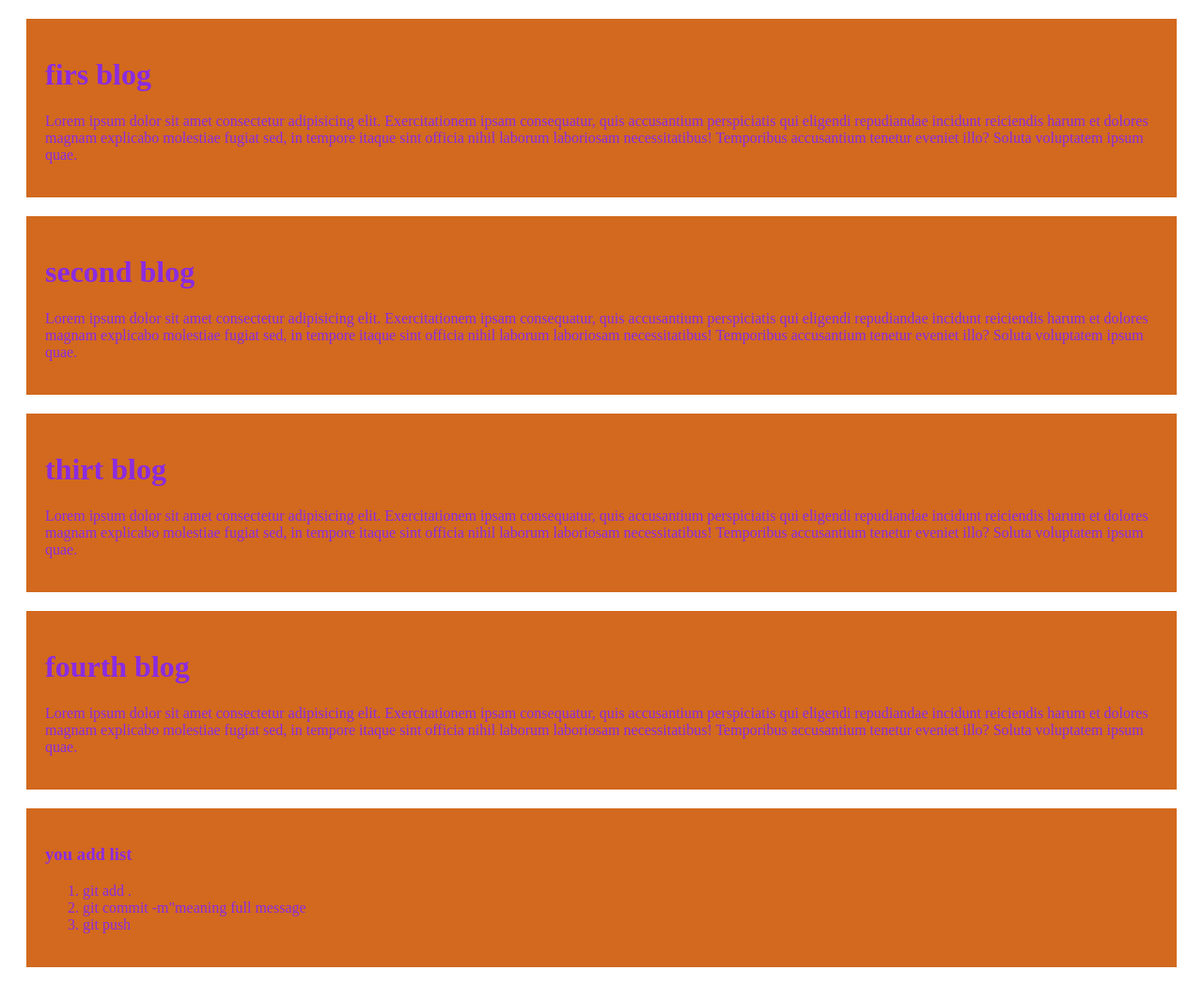
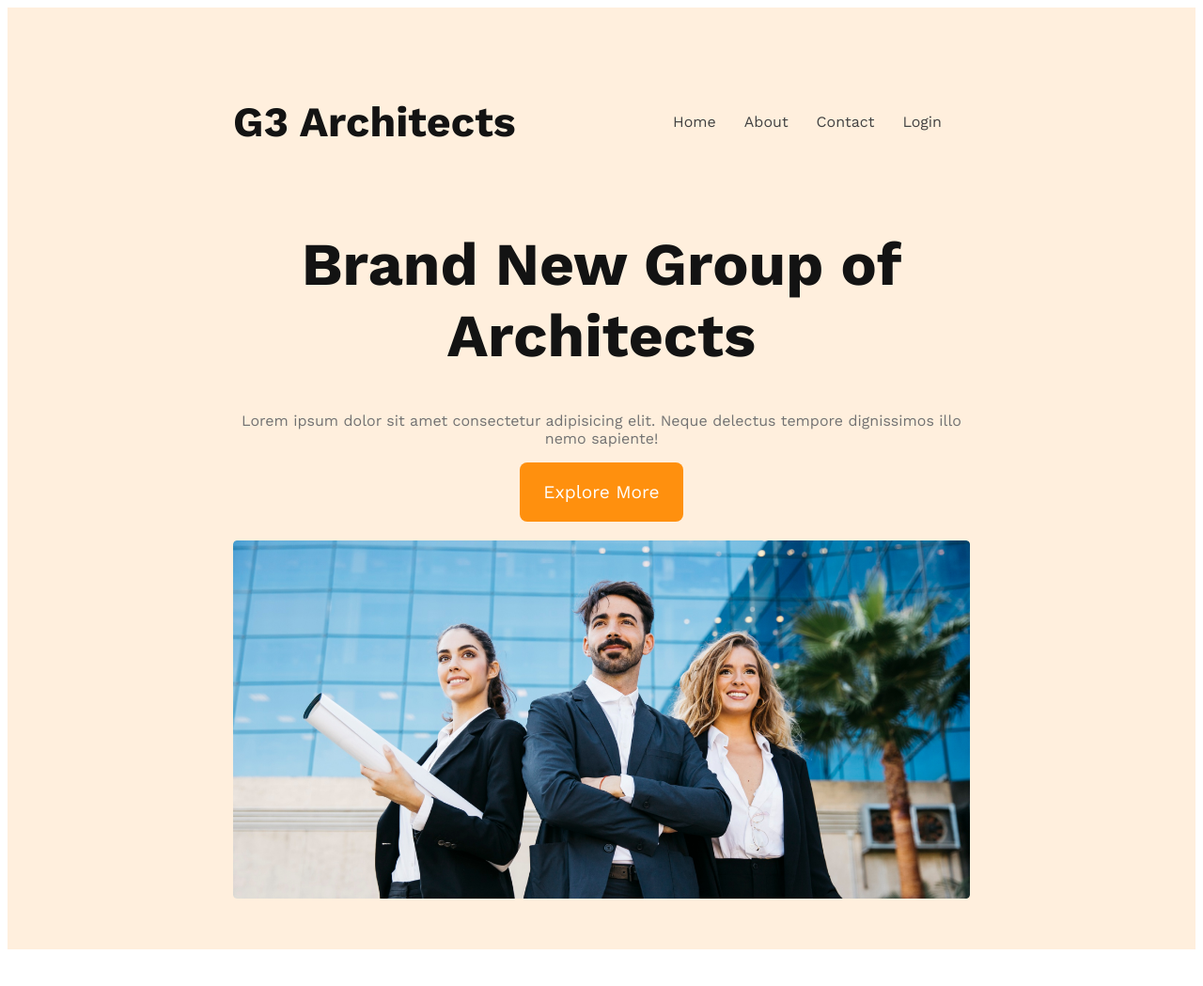
Before and after one commit to osam334/my-simple-website, a plain HTML site: page index.html in a window 1280 px wide. Shown: the whole page at 94% size. After the commit the page ends 1018 px from the top, so only its background shows below. Drawn offline with nearby package versions, Linux system fonts and the light colour scheme.

Commit message:
finished the header section

```diff
--- a/index.html
+++ b/index.html
@@ -1,38 +1,40 @@
 <!DOCTYPE html>
 <html lang="en">
+
 <head>
     <meta charset="UTF-8">
     <meta name="viewport" content="width=device-width, initial-scale=1.0">
-    <link rel="stylesheet" href="../my-simple-website/style/style.css">
-    <title>My-Simple-Website</title>
+    <link rel="stylesheet" href="./style/style.css">
+    <title>G3 Architects</title>
 </head>
+
 <body>
 
-    <div>
-        <h1>firs blog</h1>
-        <p>Lorem ipsum dolor sit amet consectetur adipisicing elit. Exercitationem ipsam consequatur, quis accusantium perspiciatis qui eligendi repudiandae incidunt reiciendis harum et dolores magnam explicabo molestiae fugiat sed, in tempore itaque sint officia nihil laborum laboriosam necessitatibus! Temporibus accusantium tenetur eveniet illo? Soluta voluptatem ipsum quae.</p>
-    </div>
-    <div>
-        <h1>second blog</h1>
-        <p>Lorem ipsum dolor sit amet consectetur adipisicing elit. Exercitationem ipsam consequatur, quis accusantium perspiciatis qui eligendi repudiandae incidunt reiciendis harum et dolores magnam explicabo molestiae fugiat sed, in tempore itaque sint officia nihil laborum laboriosam necessitatibus! Temporibus accusantium tenetur eveniet illo? Soluta voluptatem ipsum quae.</p>
-    </div>
-    <div>
-        <h1>thirt blog</h1>
-        <p>Lorem ipsum dolor sit amet consectetur adipisicing elit. Exercitationem ipsam consequatur, quis accusantium perspiciatis qui eligendi repudiandae incidunt reiciendis harum et dolores magnam explicabo molestiae fugiat sed, in tempore itaque sint officia nihil laborum laboriosam necessitatibus! Temporibus accusantium tenetur eveniet illo? Soluta voluptatem ipsum quae.</p>
-    </div>
-    <div>
-        <h1>fourth blog</h1>
-        <p>Lorem ipsum dolor sit amet consectetur adipisicing elit. Exercitationem ipsam consequatur, quis accusantium perspiciatis qui eligendi repudiandae incidunt reiciendis harum et dolores magnam explicabo molestiae fugiat sed, in tempore itaque sint officia nihil laborum laboriosam necessitatibus! Temporibus accusantium tenetur eveniet illo? Soluta voluptatem ipsum quae.</p>
-    </div>
-    <div>
+    <header>
+        <nav>
+            <h3 class="nav-title">G3 Architects</h3>
+            <ul>
+                <li><a href="">Home</a></li>
+                <li><a href="">About</a></li>
+                <li><a href="">Contact</a></li>
+                <li><a href="">Login</a></li>
+            </ul>
+        </nav>
+        <div class="banner">
+            <div class="banner-content">
+                <h1 class="banner-title">Brand New Group of Architects</h1>
+                <p class="banner-description">
+                    Lorem ipsum dolor sit amet consectetur adipisicing elit. Neque delectus tempore dignissimos illo
+                    nemo sapiente!
+                </p>
+                <button class="btn-primary">Explore More</button>
+            </div>
+            <img src="./images/banner.png" alt="" srcset="">
+        </div>
 
-        <h3>you add list</h3>
-        <ol>
-            <li>git add .</li>
-            <li>git commit -m"meaning full message</li>
-            <li>git push</li>
-        </ol>
+    </header>
+    <main></main>
+    <footer></footer>
+</body>
 
-    </div>
-</body>
 </html>
--- a/style/style.css
+++ b/style/style.css
@@ -1,6 +1,89 @@
-div{
-    color: blueviolet;
-    background-color: chocolate;
-    padding:20px ;
-    margin: 20px;
+/* work sans from google font */
+  @import url('https://fonts.googleapis.com/css2?family=Open+Sans:wght@400;700;800&family=Work+Sans:wght@400;500;700;800&display=swap');
+*{
+    /* shared styles */
+    font-family: 'Open Sans', sans-serif;
+    font-family: 'Work Sans', sans-serif;
 }
+.btn-primary{
+    border-radius: 8px;
+    background: #FF900E;
+    padding: 20px 25px;
+    color: #FFF;
+    font-size: 1.2rem;
+    cursor: pointer;
+    border: 0;
+
+
+}
+/* header style */
+
+header{
+    background-color: rgba(255,144, 14, 0.14);
+    padding: 50px 240px;
+}
+nav{
+    display: flex;
+    justify-content: space-between;
+    align-items: center;
+
+}
+.nav-title{
+    font-size: 2.8rem;
+    font-weight: 700;
+    color: #131313;
+}
+nav > ul{
+    display: flex;
+}
+nav li{
+    list-style: none;
+    margin-right: 30px;
+    font-size: 500;
+    font-size: 1rem;
+}
+nav li a{
+    text-decoration: none;
+    color: #424242;
+
+}
+/* banner section */
+.banner-content{
+    max-width: 800px;
+    text-align: center;
+    margin: 0 auto;
+}
+.banner-title{
+    font-size: 4rem;
+    font-weight: 700;
+    color: #131313;
+}
+.banner-description{
+    color: #727272;;
+}
+.banner img{
+    margin-top: 20px;
+    width: 100%;
+}
+    /* respnsive media query */
+    /* mobile devices */
+@media screen and (max-width:576px) {
+    header{
+        padding: 20px;
+    }
+    nav{
+        flex-direction: column;
+    }
+
+
+    }
+    /* tablet or medium devices */
+@media screen and (min-width:576px) and (max-width:960px) {
+    header{
+        padding:50px;
+    }
+    nav {
+        flex-direction: column;
+    }
+
+    }
```
Also changed, not shown: images/architect.png (added), images/banner.png (added), images/icons/customers.png (added), images/icons/email.png (added), images/icons/projects.png (added), images/icons/ribon.png (added), images/sponsors/amazon.png (added), images/sponsors/figma.png (added), images/sponsors/google.png (added), images/sponsors/spotify.png (added), images/sponsors/telerama.png (added), images/team1.png (added), images/team2.png (added), images/team3.png (added), 1 more files.
